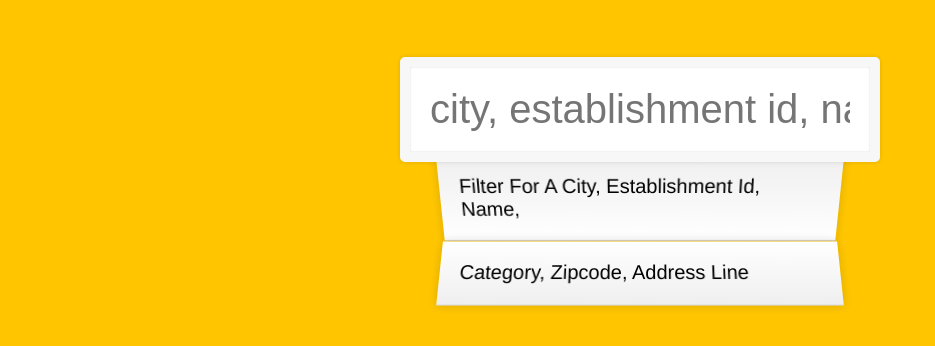
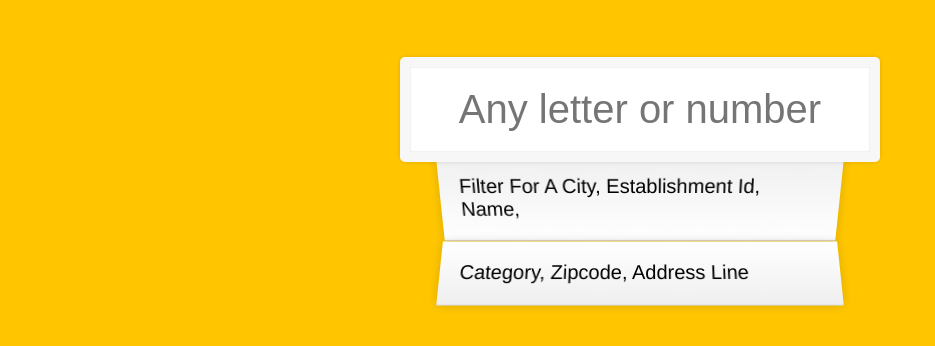
Before and after one commit to xqiao30/Assignment-Base, a plain HTML site: page public/index.html in a window 1280 px wide. Shown: the part 56-402 px from the top of the page, without its empty margins (0-935 px from the left). Drawn offline with Linux system fonts and the light colour scheme; no server answers.

Commit message:
Update index.html

```diff
--- a/public/index.html
+++ b/public/index.html
@@ -8,7 +8,7 @@
 </head>
 <body>
     <form class="search-form">
-        <input type="text" class="search" placeholder="city, establishment id, name, category, zipcode or  address line">
+        <input type="text" class="search" placeholder="Any letter or number">
         <ul class="suggestions">
           <li>Filter for a city, establishment id, name,</li>
           <li>category, zipcode, address line</li>
```
